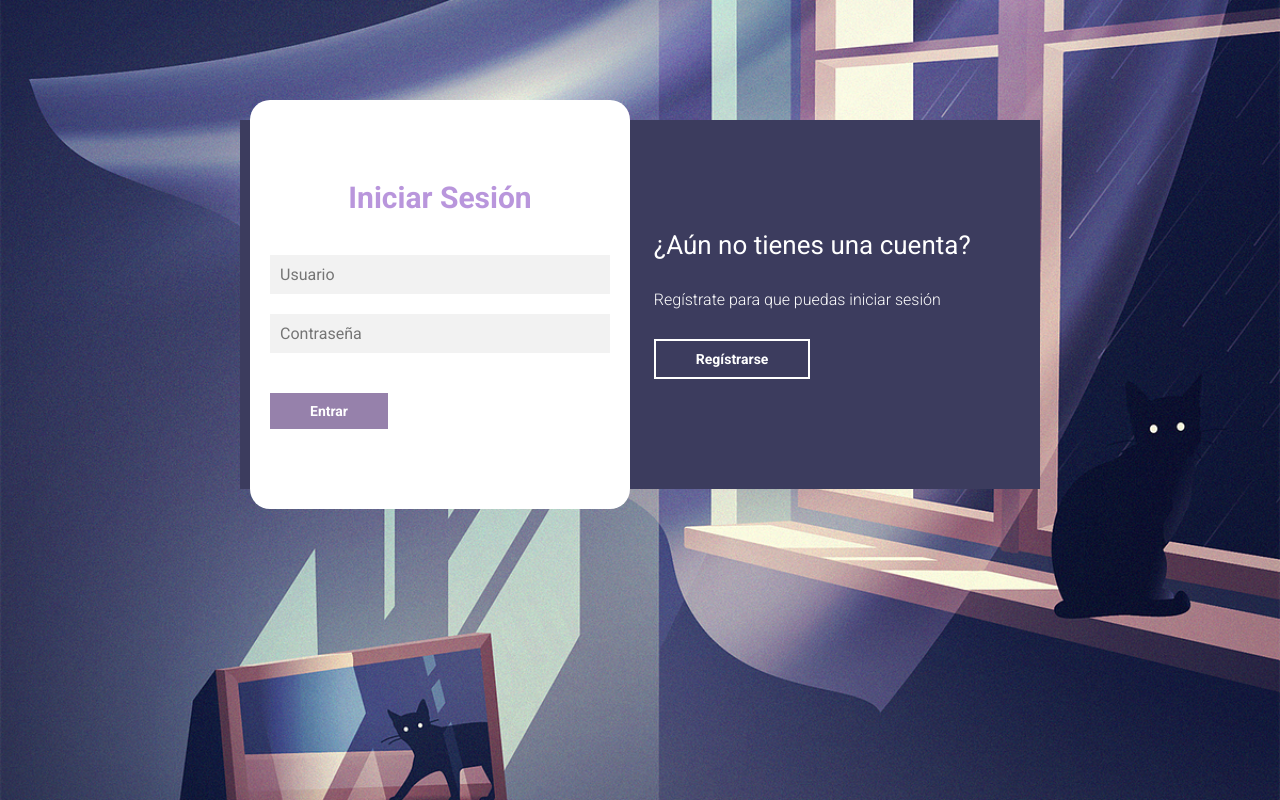
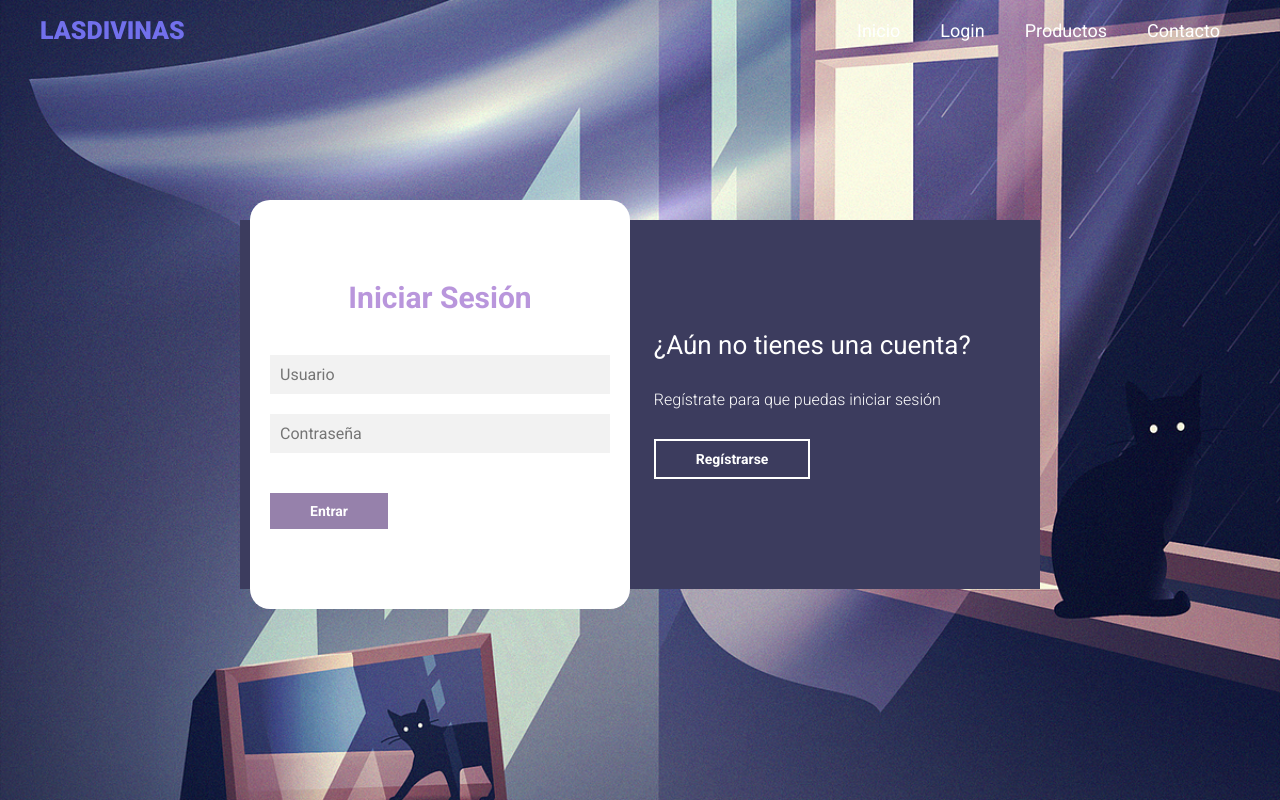
Before and after one commit to Thana1329/LasDivinas, a Django app: page /login-Registro/ in a window 1280 px wide. Run offline with Django 4.2, Linux system fonts and the light colour scheme.

Commit message:
Barra del menú en el logIn

```diff
--- a/Prueba/prueba/main/Templates/login-Registro.html
+++ b/Prueba/prueba/main/Templates/login-Registro.html
@@ -9,8 +9,29 @@
     <link href="https://fonts.googleapis.com/css2?family=Roboto:ital,wght@0,100;0,300;0,400;0,500;0,700;0,900;1,100;1,300;1,400;1,500;1,700;1,900&display=swap" rel="stylesheet">
 
     <link rel="stylesheet" href="{% static 'css/stilo.css' %}">
+    <link rel="stylesheet" href="{% static 'css/styles.css' %}">
+
 </head>
 <body>
+
+    <header class="heads">
+        <div class="menu container">
+
+            <a href="#" class="logo">LasDivinas</a>
+
+            <input type="checkbox" id="menu" />
+            <nav class="navbar">
+                <ul>
+                    <li><a href="{% url 'main:home' %}">Inicio</a></li>
+                    <!--Boton de inicio de sesión-->
+                    <li><a href="{% url 'main:login-Registro' %}">Login</a></li>
+                    <!--Boton para vista de productos-->
+                    <li><a href="{% url 'main:productos' %}">Productos</a></li>
+                    <!--Boton para contactos-->
+                    <li><a href="{% url 'main:contactos' %}">Contacto</a></li>
+                </ul>
+            </nav>
+    </header>
 
     <main>
         <div class="contenedor__todo">
--- a/Prueba/prueba/static/css/stilo.css
+++ b/Prueba/prueba/static/css/stilo.css
@@ -14,11 +14,17 @@ body{
     background-attachment: fixed;
 }
 
+.heads{
+    display: flex;
+    align-items: center;
+    margin-bottom: 200px;
+}
+
 main{
     width: 100%;
     padding: 20px;
     margin: auto;
-    margin-top: 100px;
+    margin-top: 200px;
 }
 
 .contenedor__todo{
@@ -130,9 +136,6 @@ main{
     outline: none;
 }
 
-
-
-
 .formulario__login{
     opacity: 1;
     display: block;
```
Also changed, not shown: Prueba/prueba/db.sqlite3.
